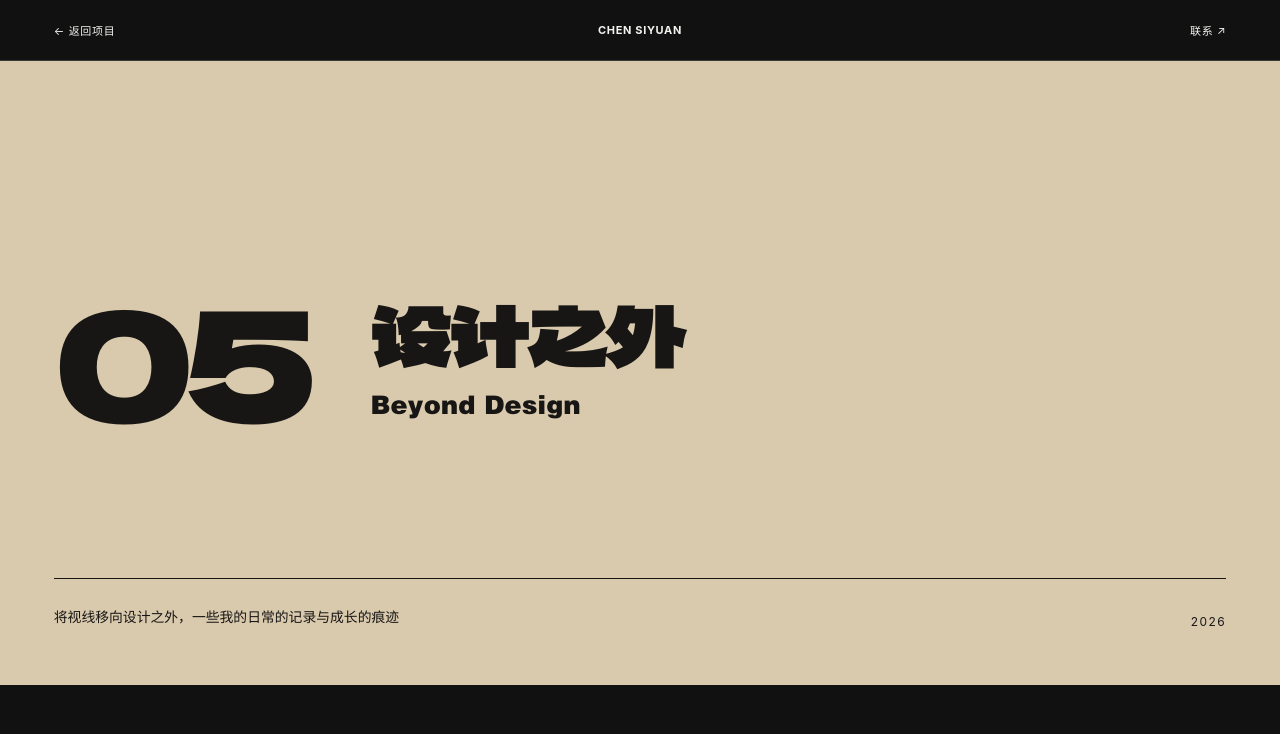
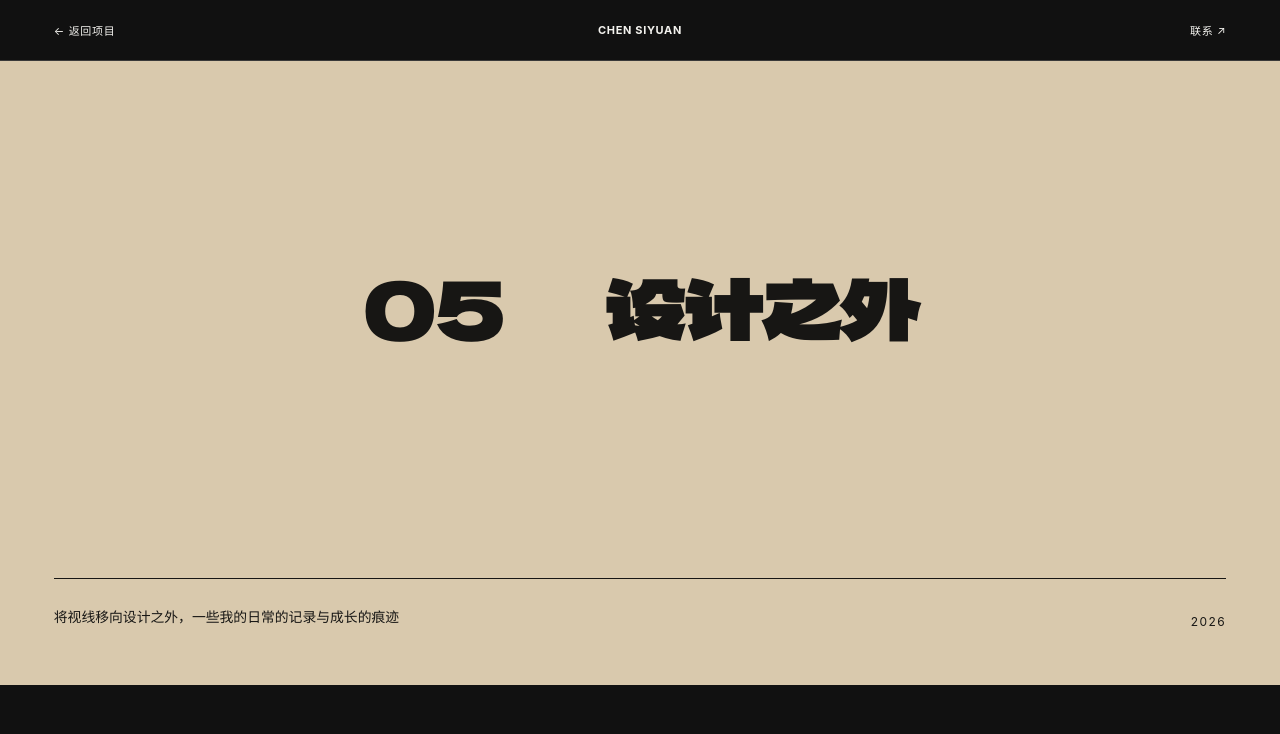
Before and after one commit to chensiyuan0804-chen/vercel, a Next.js app: page /work/beyond-design in a window 1280 px wide. Shown: the top 734 px of the page. Built offline with nearby package versions, Linux system fonts and the light colour scheme.

Commit message:
Unify project intro heroes and homepage motion

```diff
--- a/app/layout.tsx
+++ b/app/layout.tsx
@@ -8,6 +8,7 @@ import "./project-layout-v6.css";
 import "./project-media-v7.css";
 import "./portfolio-polish-v9.css";
 import "./portfolio-polish-v11.css";
+import "./portfolio-polish-v12.css";
 
 export async function generateMetadata(): Promise<Metadata> {
   const requestHeaders = await headers();
--- /dev/null
+++ b/app/portfolio-polish-v12.css
@@ -0,0 +1,174 @@
+/* Unified case introductions and final homepage alignment refinements. */
+
+.work-section .project-info-main > h3,
+.work-section .project-summary {
+  align-self: start;
+}
+
+.work-section .project-description {
+  transform: none;
+}
+
+.about-copy .about-eyebrow {
+  font-size: clamp(16px, 1.25vw, 19px);
+}
+
+.case-hero {
+  --case-title-size: clamp(44px, 6.4vw, 104px);
+}
+
+.case-title-row {
+  grid-column: 1 / -1;
+  align-self: center;
+  justify-self: stretch;
+  display: flex;
+  min-width: 0;
+  align-items: center;
+  justify-content: center;
+  gap: clamp(72px, 8vw, 144px);
+  translate: 0 clamp(-56px, -4vw, -28px);
+}
+
+.case-title-row .case-number,
+.case-title-row .case-heading h1 {
+  width: auto;
+  max-width: none;
+  margin: 0;
+  font-family: "Biaoxiaozhi Wujiehei", sans-serif;
+  font-size: var(--case-title-size);
+  font-style: normal;
+  font-weight: 400;
+  line-height: 0.96;
+  letter-spacing: -0.045em;
+  white-space: nowrap;
+}
+
+.case-title-row .case-number,
+.case-title-row .case-heading {
+  align-self: center;
+}
+
+.case-title-row .case-heading {
+  min-width: 0;
+}
+
+.contact-copy > a .contact-jump-text {
+  display: block;
+  min-width: 0;
+  flex: 1 1 auto;
+  font-size: inherit;
+  line-height: inherit;
+  transform: none;
+  transition: none;
+}
+
+.contact-copy > a .contact-jump-char {
+  display: inline-block;
+  font-size: inherit;
+  line-height: inherit;
+  transform: translate3d(0, 0, 0);
+  transform-origin: 50% 100%;
+  transition: none;
+  animation: contact-jump-idle 5.6s cubic-bezier(0.22, 1, 0.36, 1) infinite both;
+}
+
+.contact-copy > a .contact-arrow {
+  flex: 0 0 auto;
+  font-size: 0.55em;
+  transition: transform 400ms cubic-bezier(0.22, 1, 0.36, 1);
+}
+
+.contact-copy > a:is(:hover, :focus-visible) .contact-jump-text {
+  transform: none;
+}
+
+.contact-copy > a:is(:hover, :focus-visible) .contact-jump-char {
+  animation-name: contact-jump-active;
+  animation-duration: 720ms;
+  animation-iteration-count: 1;
+  animation-fill-mode: both;
+}
+
+.contact-copy > a:is(:hover, :focus-visible) .contact-arrow {
+  transform: translate3d(10px, -10px, 0);
+}
+
+@keyframes contact-jump-idle {
+  0%,
+  74%,
+  100% {
+    transform: translate3d(0, 0, 0) rotate(0);
+  }
+
+  81% {
+    transform: translate3d(0, -0.1em, 0) rotate(-0.8deg);
+  }
+
+  87% {
+    transform: translate3d(0, 0.025em, 0) rotate(0.2deg);
+  }
+
+  91% {
+    transform: translate3d(0, -0.012em, 0) rotate(0);
+  }
+}
+
+@keyframes contact-jump-active {
+  0%,
+  100% {
+    transform: translate3d(0, 0, 0) rotate(0);
+  }
+
+  42% {
+    transform: translate3d(0, -0.16em, 0) rotate(-1.1deg);
+  }
+
+  64% {
+    transform: translate3d(0, 0.035em, 0) rotate(0.25deg);
+  }
+
+  80% {
+    transform: translate3d(0, -0.018em, 0) rotate(0);
+  }
+}
+
+@media (max-width: 720px) {
+  .case-hero {
+    --case-title-size: clamp(26px, 7.4vw, 40px);
+    grid-template-columns: 1fr;
+    grid-template-rows: minmax(0, 1fr) auto;
+    gap: 24px;
+    padding-top: 48px;
+  }
+
+  .case-title-row {
+    grid-column: 1;
+    gap: clamp(18px, 5vw, 28px);
+    translate: 0 -12px;
+  }
+}
+
+@media (max-width: 360px) {
+  .case-hero {
+    --case-title-size: clamp(22px, 6.8vw, 25px);
+  }
+
+  .case-title-row {
+    gap: 12px;
+  }
+}
+
+@media (prefers-reduced-motion: reduce) {
+  .contact-copy > a .contact-jump-char {
+    animation: none;
+    transform: none;
+  }
+
+  .contact-copy > a .contact-arrow {
+    transition: none;
+  }
+
+  .contact-copy > a:is(:hover, :focus-visible) .contact-arrow {
+    transform: none;
+  }
+}
--- a/app/work/[slug]/page.tsx
+++ b/app/work/[slug]/page.tsx
@@ -48,10 +48,11 @@ export default async function ProjectPage({ params }: ProjectPageProps) {
           "--case-foreground": project.foreground,
         } as CSSProperties}
       >
-        <div className="case-number">{project.number}</div>
-        <div className="case-heading">
-          <h1>{project.title}</h1>
-          <p className="case-english">{project.englishTitle}</p>
+        <div className="case-title-row">
+          <div className="case-number">{project.number}</div>
+          <div className="case-heading">
+            <h1>{project.title}</h1>
+          </div>
         </div>
         <div className="case-intro">
           <p>{project.description}</p>
```
Also changed, not shown: app/components/ContactFooter.tsx (+18 -2 lines), app/components/ManifestoMotion.tsx (+5 -5 lines), 1 other file (tests, documents, lock files or other folders).
